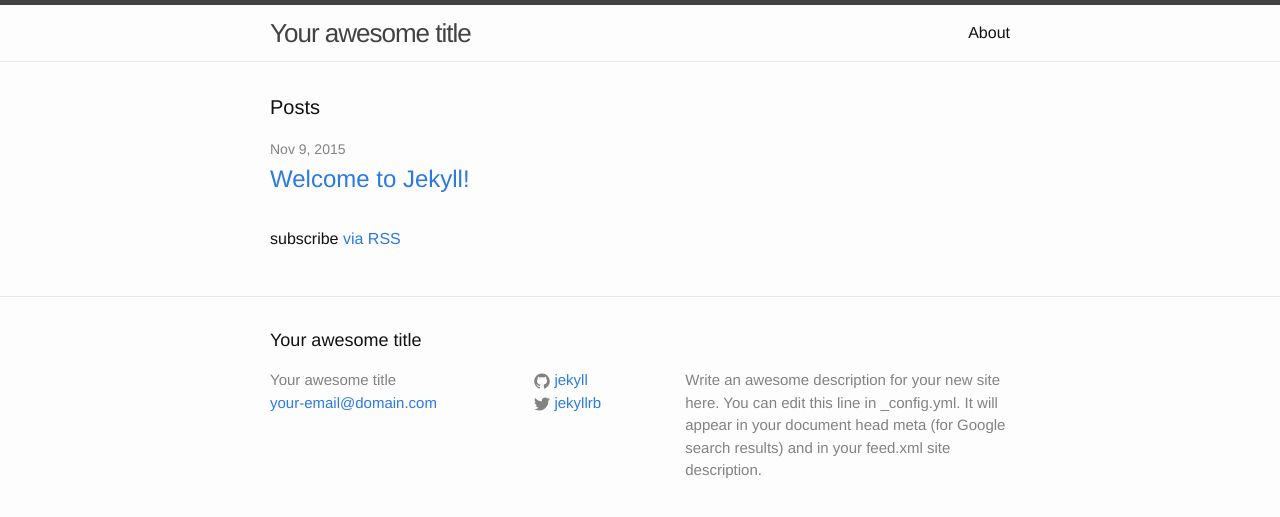
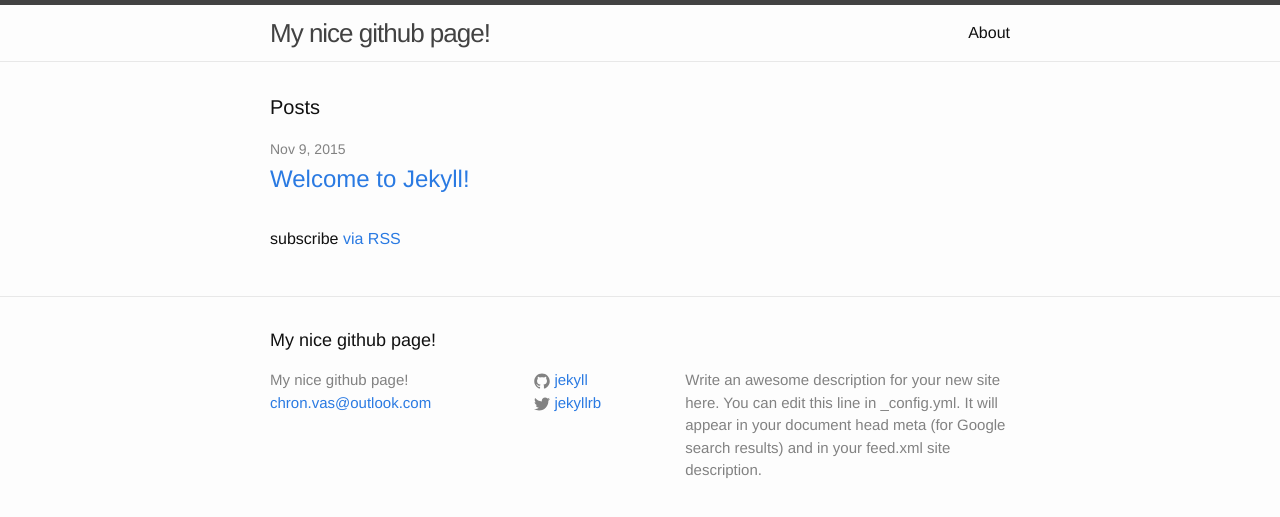
Before and after one commit to chronvas/chronvas.github.io, a Jekyll site: the page built from index.html, in a window 1280 px wide. Shown: the top 517 px of the page. Built offline with Jekyll 4.4.1, drawn with Linux system fonts in a browser that asks for light colours.

Commit message:
small changes

```diff
--- a/_config.yml
+++ b/_config.yml
@@ -6,8 +6,8 @@
 # 'jekyll serve'. If you change this file, please restart the server process.
 
 # Site settings
-title: Your awesome title
-email: your-email@domain.com
+title: My nice github page!
+email: chron.vas@outlook.com
 description: > # this means to ignore newlines until "baseurl:"
   Write an awesome description for your new site here. You can edit this
   line in _config.yml. It will appear in your document head meta (for
@@ -16,6 +16,5 @@ baseurl: "" # the subpath of your site, e.g. /blog
 url: "http://yourdomain.com" # the base hostname & protocol for your site
 twitter_username: jekyllrb
 github_username:  jekyll
-
 # Build settings
 markdown: kramdown
```
Also changed, not shown: 4 other files.
